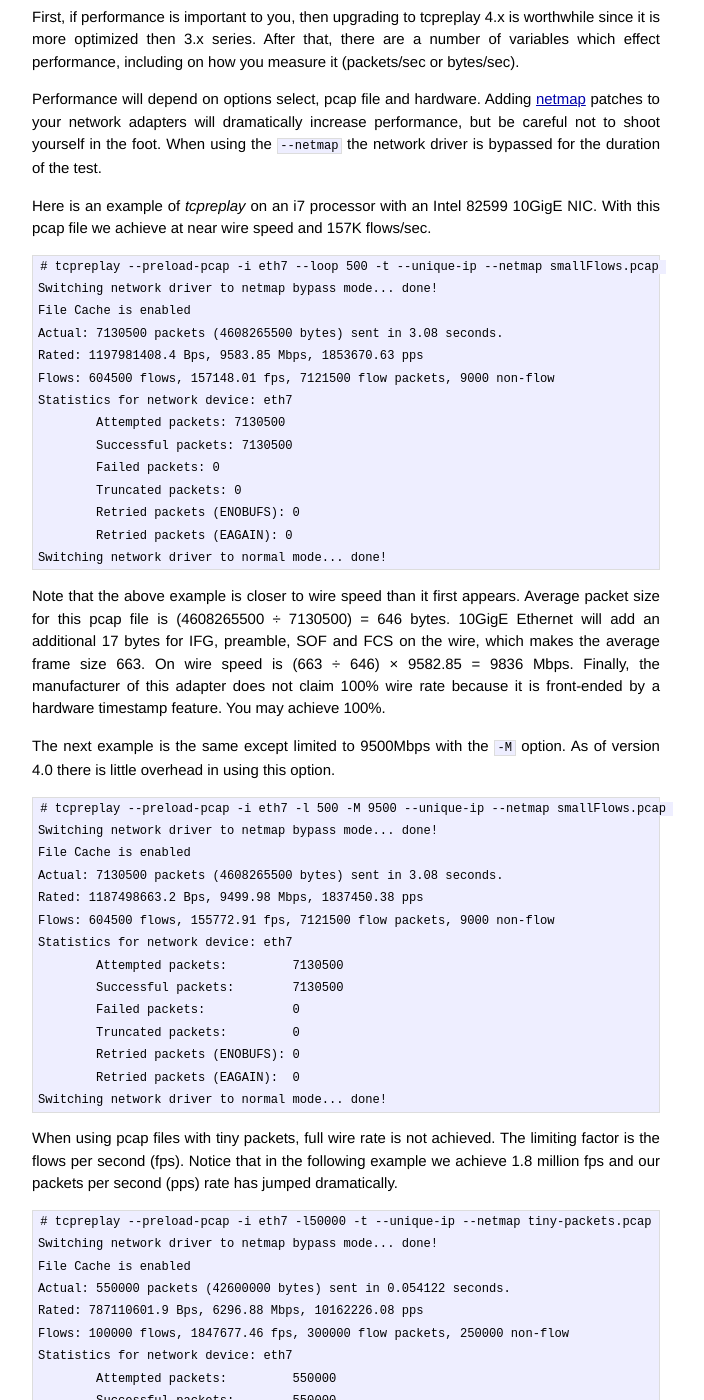
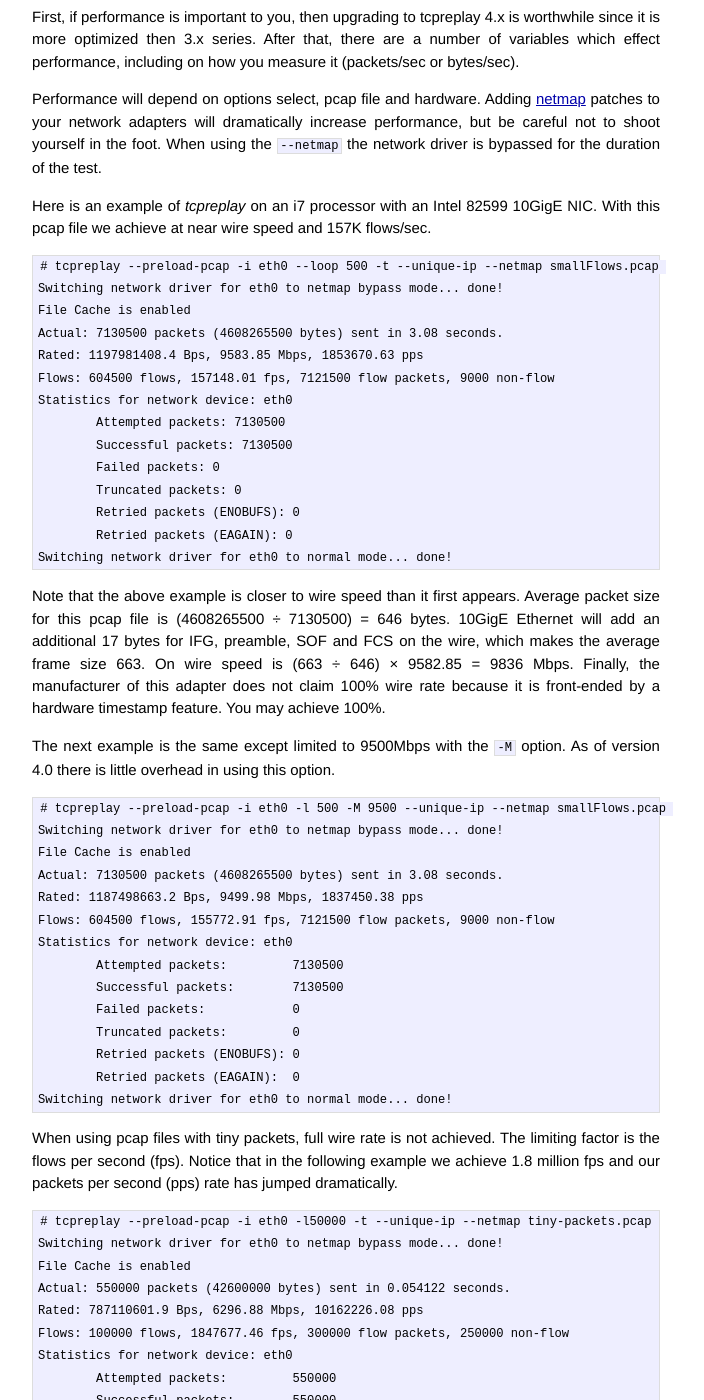
Before and after one commit to abiryukov/appneta.github.io, a Jekyll site: the page built from content/faq.markdown, in a window 1280 px wide and 1400 px high, scrolled down 5100 px. Shown: the whole window, without its empty margins (294-998 px from the left). Built offline with Jekyll 4.4.1, drawn with Linux system fonts in a browser that asks for light colours; Markdown is read by kramdown in place of the engine named in the settings; some of the changed text lies outside the part shown.

Commit message:
updates for tcpreplay issue #41

````diff
--- a/content/faq.markdown
+++ b/content/faq.markdown
@@ -116,38 +116,38 @@
 For example, let's look at a pcap file with an average of 646 byte packets...
 
 ```
-# tcpreplay --preload-pcap -i eth7 --loop 500 -t --unique-ip --netmap smallFlows.pcap
-Switching network driver to netmap bypass mode... done!
+# tcpreplay --preload-pcap -i eth0 --loop 500 -t --unique-ip --netmap smallFlows.pcap
+Switching network driver for eth0 to netmap bypass mode... done!
 File Cache is enabled
 Actual: 7130500 packets (4608265500 bytes) sent in 3.08 seconds.
 Rated: 1197981408.4 Bps, 9583.85 Mbps, 1853670.63 pps
 Flows: 604500 flows, 157148.01 fps, 7121500 flow packets, 9000 non-flow
-Statistics for network device: eth7
+Statistics for network device: eth0
 	Attempted packets: 7130500
 	Successful packets: 7130500
 	Failed packets: 0
 	Truncated packets: 0
 	Retried packets (ENOBUFS): 0
 	Retried packets (EAGAIN): 0
-Switching network driver to normal mode... done!
+Switching network driver for eth0 to normal mode... done!
 ```
 ... and compare that with a similar test using a 77 byte average packet size.
 
 ```
-# tcpreplay --preload-pcap -i eth7 -l50000 -t --unique-ip --netmap tiny-packets.pcap
-Switching network driver to netmap bypass mode... done!
+# tcpreplay --preload-pcap -i eth0 -l50000 -t --unique-ip --netmap tiny-packets.pcap
+Switching network driver for eth0 to netmap bypass mode... done!
 File Cache is enabled
 Actual: 550000 packets (42600000 bytes) sent in 0.054122 seconds.
 Rated: 787110601.9 Bps, 6296.88 Mbps, 10162226.08 pps
 Flows: 100000 flows, 1847677.46 fps, 300000 flow packets, 250000 non-flow
-Statistics for network device: eth7
+Statistics for network device: eth0
 	Attempted packets:         550000
 	Successful packets:        550000
 	Failed packets:            0
 	Truncated packets:         0
 	Retried packets (ENOBUFS): 0
 	Retried packets (EAGAIN):  0
-Switching network driver to normal mode... done!
+Switching network driver for eth0 to normal mode... done!
 ```
 
 Here are some tricks/ideas you can use to make *tcpreplay* send traffic as fast as you wanted:
@@ -267,20 +267,20 @@
 10GigE NIC. With this pcap file we achieve at near wire speed and 157K flows/sec.
 
 ```
-# tcpreplay --preload-pcap -i eth7 --loop 500 -t --unique-ip --netmap smallFlows.pcap
-Switching network driver to netmap bypass mode... done!
+# tcpreplay --preload-pcap -i eth0 --loop 500 -t --unique-ip --netmap smallFlows.pcap
+Switching network driver for eth0 to netmap bypass mode... done!
 File Cache is enabled
 Actual: 7130500 packets (4608265500 bytes) sent in 3.08 seconds.
 Rated: 1197981408.4 Bps, 9583.85 Mbps, 1853670.63 pps
 Flows: 604500 flows, 157148.01 fps, 7121500 flow packets, 9000 non-flow
-Statistics for network device: eth7
+Statistics for network device: eth0
 	Attempted packets: 7130500
 	Successful packets: 7130500
 	Failed packets: 0
 	Truncated packets: 0
 	Retried packets (ENOBUFS): 0
 	Retried packets (EAGAIN): 0
-Switching network driver to normal mode... done!
+Switching network driver for eth0 to normal mode... done!
 ```
 
 Note that the above example is closer to wire speed than it first appears. Average packet size
@@ -294,20 +294,20 @@
 4.0 there is little overhead in using this option.
 
 ```
-# tcpreplay --preload-pcap -i eth7 -l 500 -M 9500 --unique-ip --netmap smallFlows.pcap
-Switching network driver to netmap bypass mode... done!
+# tcpreplay --preload-pcap -i eth0 -l 500 -M 9500 --unique-ip --netmap smallFlows.pcap
+Switching network driver for eth0 to netmap bypass mode... done!
 File Cache is enabled
 Actual: 7130500 packets (4608265500 bytes) sent in 3.08 seconds.
 Rated: 1187498663.2 Bps, 9499.98 Mbps, 1837450.38 pps
 Flows: 604500 flows, 155772.91 fps, 7121500 flow packets, 9000 non-flow
-Statistics for network device: eth7
+Statistics for network device: eth0
 	Attempted packets:         7130500
 	Successful packets:        7130500
 	Failed packets:            0
 	Truncated packets:         0
 	Retried packets (ENOBUFS): 0
 	Retried packets (EAGAIN):  0
-Switching network driver to normal mode... done!
+Switching network driver for eth0 to normal mode... done!
 ```
 
 When using pcap files with tiny packets, full wire rate is not achieved. The limiting
@@ -315,20 +315,20 @@
 fps and our packets per second (pps) rate has jumped dramatically.
 
 ```
-# tcpreplay --preload-pcap -i eth7 -l50000 -t --unique-ip --netmap tiny-packets.pcap
-Switching network driver to netmap bypass mode... done!
+# tcpreplay --preload-pcap -i eth0 -l50000 -t --unique-ip --netmap tiny-packets.pcap
+Switching network driver for eth0 to netmap bypass mode... done!
 File Cache is enabled
 Actual: 550000 packets (42600000 bytes) sent in 0.054122 seconds.
 Rated: 787110601.9 Bps, 6296.88 Mbps, 10162226.08 pps
 Flows: 100000 flows, 1847677.46 fps, 300000 flow packets, 250000 non-flow
-Statistics for network device: eth7
+Statistics for network device: eth0
 	Attempted packets:         550000
 	Successful packets:        550000
 	Failed packets:            0
 	Truncated packets:         0
 	Retried packets (ENOBUFS): 0
 	Retried packets (EAGAIN):  0
-Switching network driver to normal mode... done!
+Switching network driver for eth0 to normal mode... done!
 ```
 
 If anyone achieves better results or has 40GigE results, please share.
````
Also changed, not shown: _posts/2013-12-19-4-0-beta1.markdown (+12 -12 lines), content/tcpreplay.markdown (+26 -5 lines).
